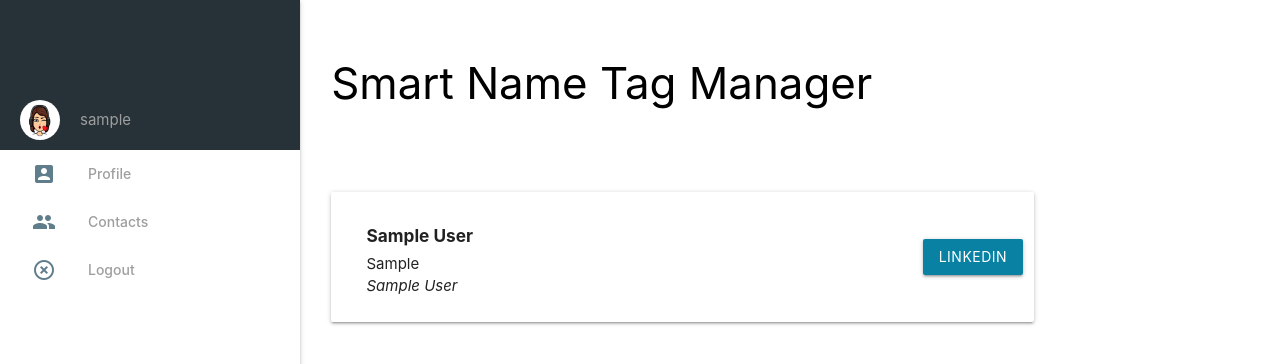
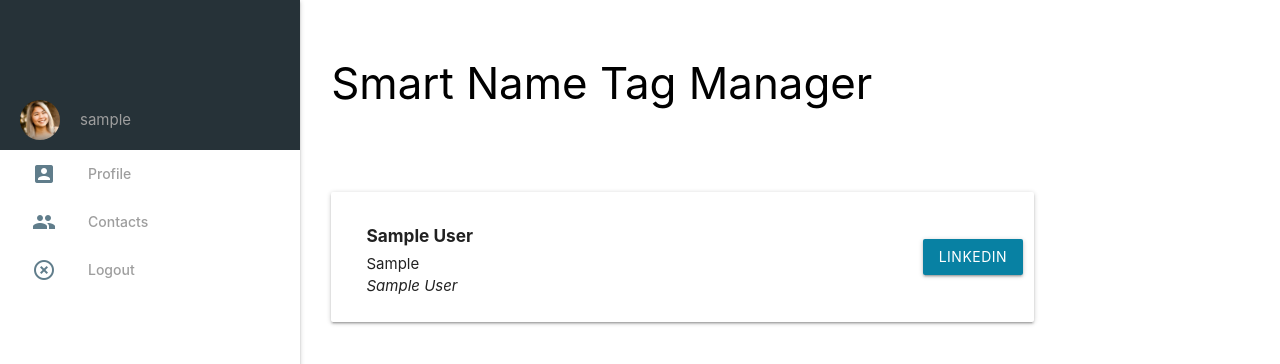
Before and after one commit to carinasauter/Smart-name-tag, a Flask app: page /contacts in a window 1280 px wide. Shown: the top 364 px of the page. Run offline with Flask 2, Linux system fonts and the light colour scheme; a user stored in the database is signed in; tables that the repository leaves empty hold one stand-in row (values such as "Sample post").

Commit message:
sally photo

```diff
--- a/app/templates/base.html
+++ b/app/templates/base.html
@@ -28,7 +28,7 @@
         <ul id = "nav-mobile" class = "sidenav sidenav-fixed " style = "transform: translateX(-105%);">
           <li class = "blue-grey darken-4">
             <div class = "spacer blue-grey-text darken-4 valign-wrapper">
-              <img id ="profilepic" class="circle" src="{{ url_for('static', filename='img/carina.bmp') }}">
+              <img id ="profilepic" class="circle" src="{{ url_for('static', filename='img/sally.png') }}">
               <span class = "grey-text lighten-1">{{ current_user.username }}</span>
             </div>
           </li>
```
Also changed, not shown: app/static/img/anxiety.bmp (added), app/static/img/bad.bmp (added), app/static/img/designer.bmp (added), app/static/img/drinks.bmp (added), app/static/img/jacobs.bmp (added), app/static/img/ndist.bmp (added), app/static/img/sally.png (added), database.db, 4 other files.
